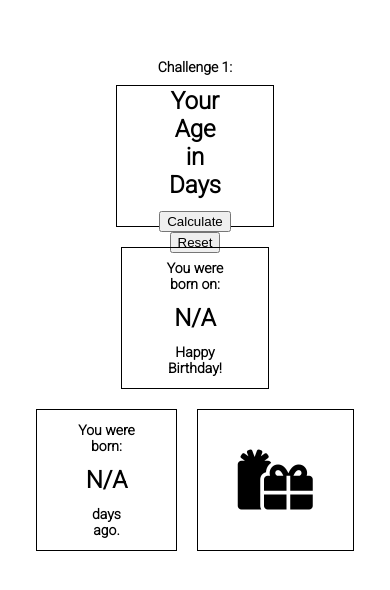
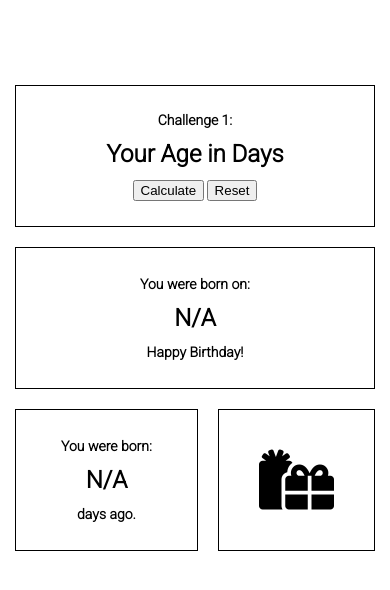
Before and after one commit to h1tran/C1-AgeCalculator, a plain HTML site: page index.html in a window 390 px wide. Shown: the part 104-694 px from the top of the page. Drawn offline with Linux system fonts and the light colour scheme.

Commit message:
Day 1.3 - Responsive Screen Fix

```diff
--- a/static/css/style.css
+++ b/static/css/style.css
@@ -67,7 +67,6 @@ h2 {
 }
 
 .column {
-    float: left;
     width: 100%;
 }
 
@@ -78,3 +77,10 @@ h2 {
 .column-30 {
     width: 30%;
 }
+
+/* Use a media query to add a breakpoint at 500px: */
+@media screen and (max-width: 1200px) {
+    .column {
+        width: 360px;
+    }
+}
```
